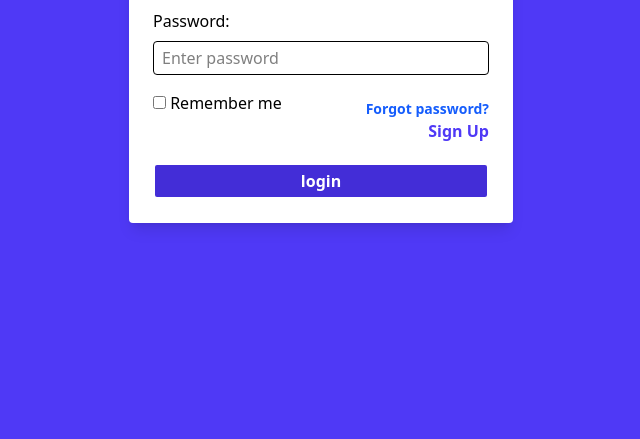
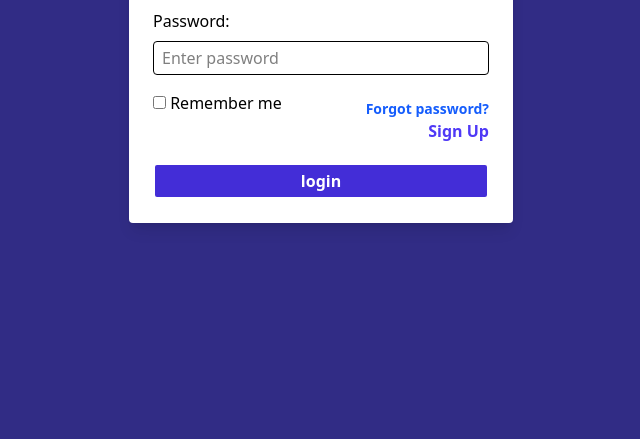
Before and after one commit to Hawaaan/daily, a website: page Src/index.html in a window 1280 px wide. Shown: the part 361-800 px from the top of the page, without its empty margins (319-959 px from the left). Drawn offline with nearby package versions, Linux system fonts and the light colour scheme.

Commit message:
last update

```diff
--- a/Src/index.html
+++ b/Src/index.html
@@ -9,7 +9,7 @@
 
 </head>
 <body>
- <div class="flex justify-center items-center h-screen bg-indigo-600">
+ <div class="flex justify-center items-center h-screen bg-indigo-900">
     <div class="w-96 p-6 shadow-lg bg-white rounded md">
         <h1 class="text-3xl block text-center font-semibold"><i class="fa-solid fa-user"></i> LOGIN</h1>
         <div class="mt-4">
```
